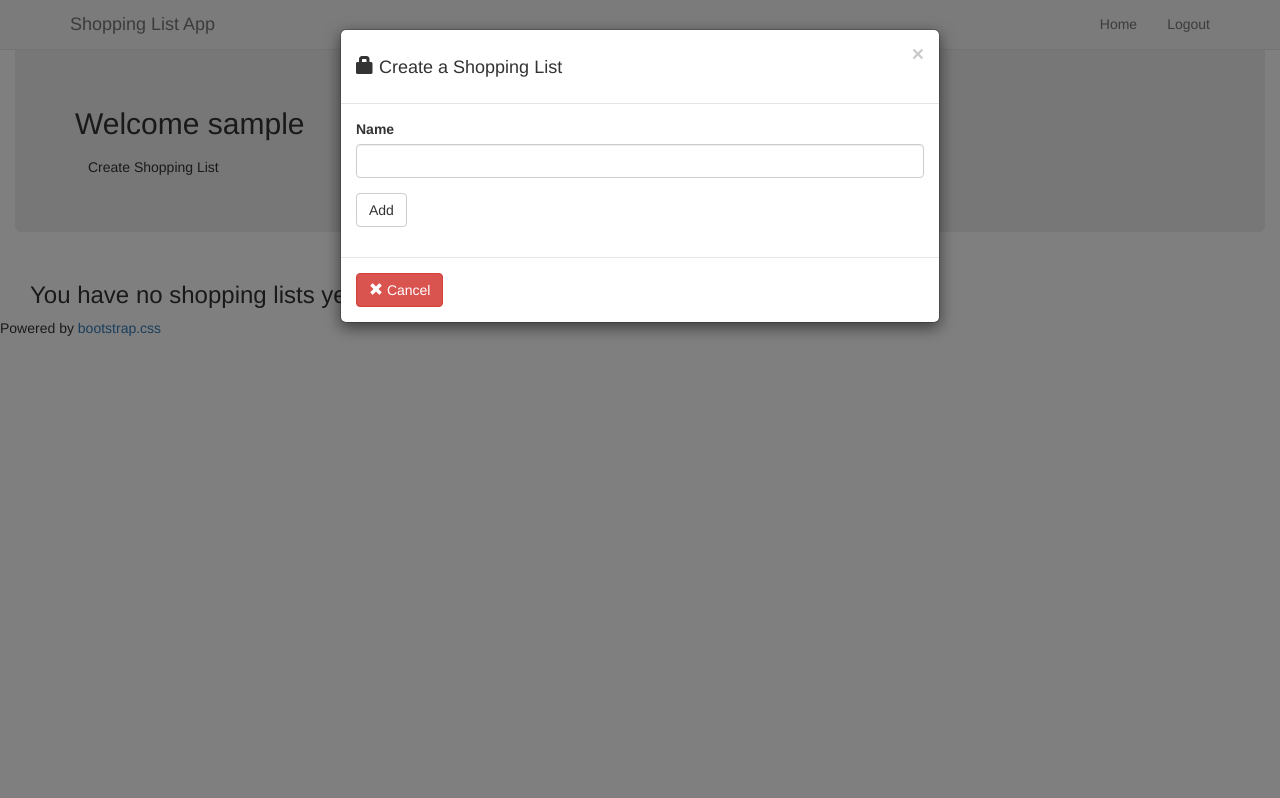
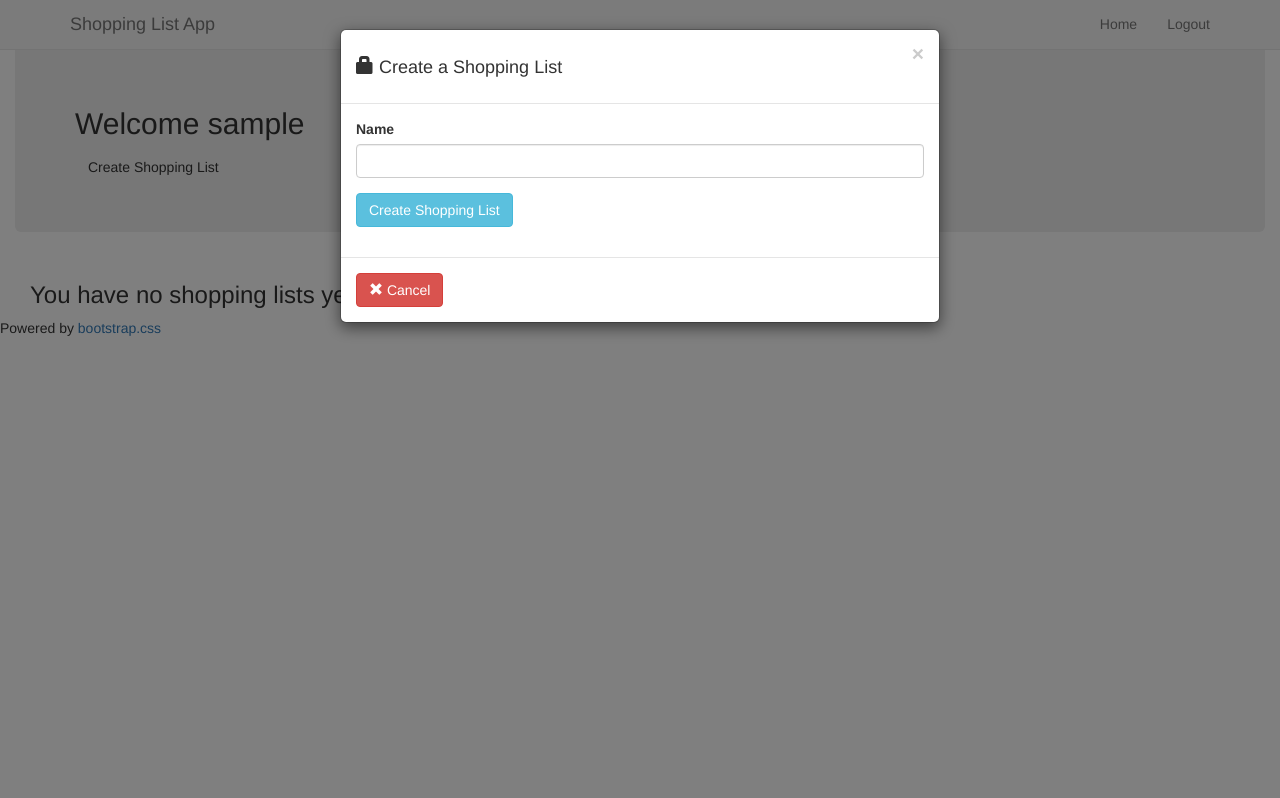
Before and after one commit to tonykimathi/Shopping_List_App, a Flask app: page /dashboard in a window 1280 px wide, after a click on "Create Shopping List". Shown: the part 1-799 px from the top of the page. Run offline with Flask 2, Linux system fonts and the light colour scheme; the visitor is signed in with stand-in values (Sample User, id 1); some libraries are stand-ins or nearby versions.

Commit message:
[FIX] Refactor code

```diff
--- a/app/forms.py
+++ b/app/forms.py
@@ -19,11 +19,9 @@ class RegisterForm(FlaskForm):
 
 class Shoppinglist_nameForm(FlaskForm):
     name = StringField('Name', validators=[InputRequired(), Length(min=5)])
-    submit = SubmitField('Add')
 
 
 class ShoppingitemForm(FlaskForm):
     """For used to create a shopping list item"""
     name = StringField('Name', validators=[InputRequired(), Length(min=5)])
     quantity = StringField('quantity', validators=[InputRequired()])
-    submit = SubmitField('Add')
--- a/app/templates/dashboard.html
+++ b/app/templates/dashboard.html
@@ -51,8 +51,8 @@ Shopping List App
                             <div class="form-group">
                                 {{form.hidden_tag()}}
                                 {{ wtf.form_field(form.name) }}
-                                {{ wtf.form_field(form.submit) }}
 
+                                <a href="/create_shoppinglist/" class="btn btn-info" role="button">Create Shopping List</a>
                             </div>
 
                         </form>
```
Also changed, not shown: 1 other file.
